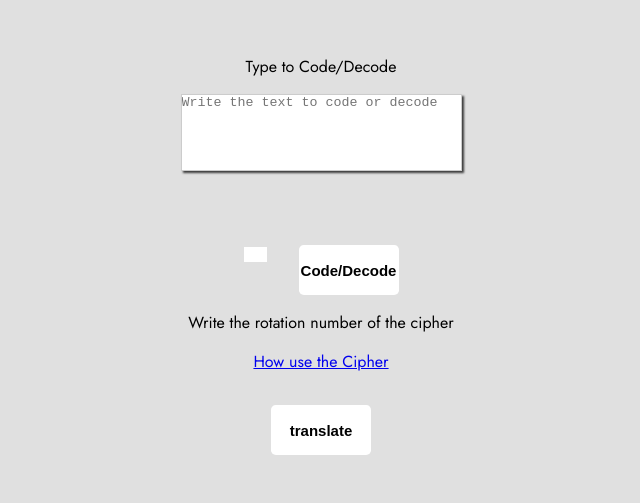
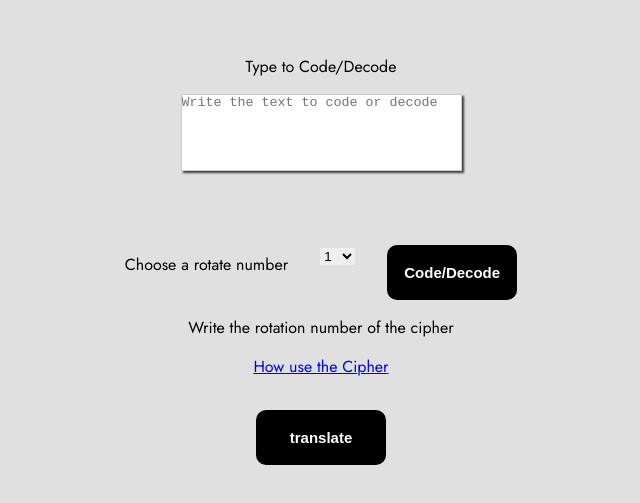
Before and after one commit to taylors42/cipher-app, a plain HTML site: page cipher/index.html in a window 1280 px wide. Shown: the part 131-634 px from the top of the page, without its empty margins (319-959 px from the left). Drawn offline with Linux system fonts and the light colour scheme.

Commit message:
just fixing 3

```diff
--- a/cipher/index.html
+++ b/cipher/index.html
@@ -26,8 +26,9 @@
         ></textarea>
       </div>
       <div class="bottons">
-        <div>
-          <textarea id="rotate" rows="01" cols="1"></textarea>
+        <div class="ajust">
+          <label for="rotate">Choose a rotate number</label>
+          <select name="rotate" id="number-rotate"></select>
           <button type="submit" class="codedecode">Code/Decode</button>
         </div>
 
--- a/cipher/index.js
+++ b/cipher/index.js
@@ -4,7 +4,7 @@ let isPT = true;
 
 button.addEventListener("click", () => {
   let word = document.querySelector("#cript-text").value;
-  let rotate = document.querySelector("#rotate");
+  let rotate = document.querySelector("#number-rotate");
   console.log(word);
   console.log(rotate);
   word = word.toLowerCase();
@@ -30,6 +30,12 @@ button.addEventListener("click", () => {
   }
   document.querySelector("#cript-text").value = finalWord;
 });
+
+let select = document.querySelector("#number-rotate");
+
+for (let i = 1; i <= 26; i++) {
+  select.innerHTML += `<option value="${i}">${i}</option>`;
+}
 
 function translatePage() {
   let button = document.querySelector(".translate");
--- a/cipher/style.css
+++ b/cipher/style.css
@@ -54,17 +54,25 @@ body {
   flex-direction: column;
   justify-content: center;
 }
+.ajust {
+  display: flex;
+  align-items: center;
+}
+
+#number-rotate {
+  border-color: #000000;
+}
 button {
   margin-top: 2rem;
   background-color: #000000;
   border-radius: 10px;
-  display: inline-block;
   cursor: pointer;
+  display: flex;
   color: #ffffff;
   padding: 16px 31px;
   font-weight: 800;
   font-size: 15px;
-  width: 110px;
+  width: 130px;
   height: 55px;
   transition: 0.8s;
   justify-content: center;
@@ -73,10 +81,15 @@ button {
   justify-content: center;
   align-items: center;
 }
+.ajust {
+  display: flex;
+  align-items: center;
+}
 button:hover {
   transition: 0.5s;
   transform: scale(1.1);
 }
+
 .bottons div {
   display: flex;
   align-items: center;
@@ -91,17 +104,6 @@ button:hover {
   resize: none;
 }
 
-.bottons button {
-  background: #ffffff;
-  color: rgb(0, 0, 0);
-  border-style: outset;
-  border-color: #000000;
-  height: 50px;
-  width: 100px;
-  border-radius: 0.3rem;
-  text-shadow: none;
-}
-
 .help {
   margin-top: 1rem;
 }
```
Also changed, not shown: cipher/help-page/help.css (+11 -0 lines), cipher/help-page/help.html (+2 -2 lines).
